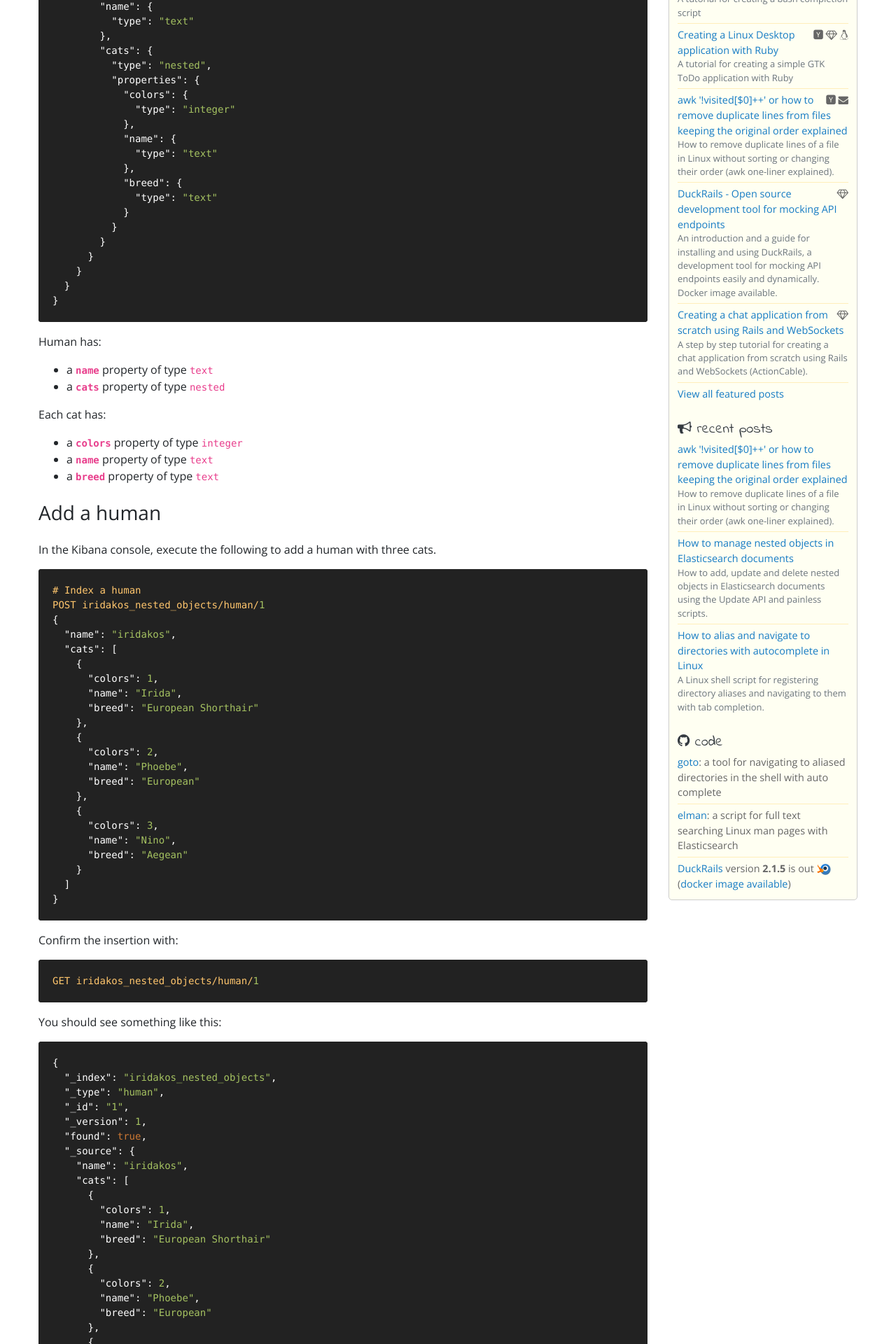
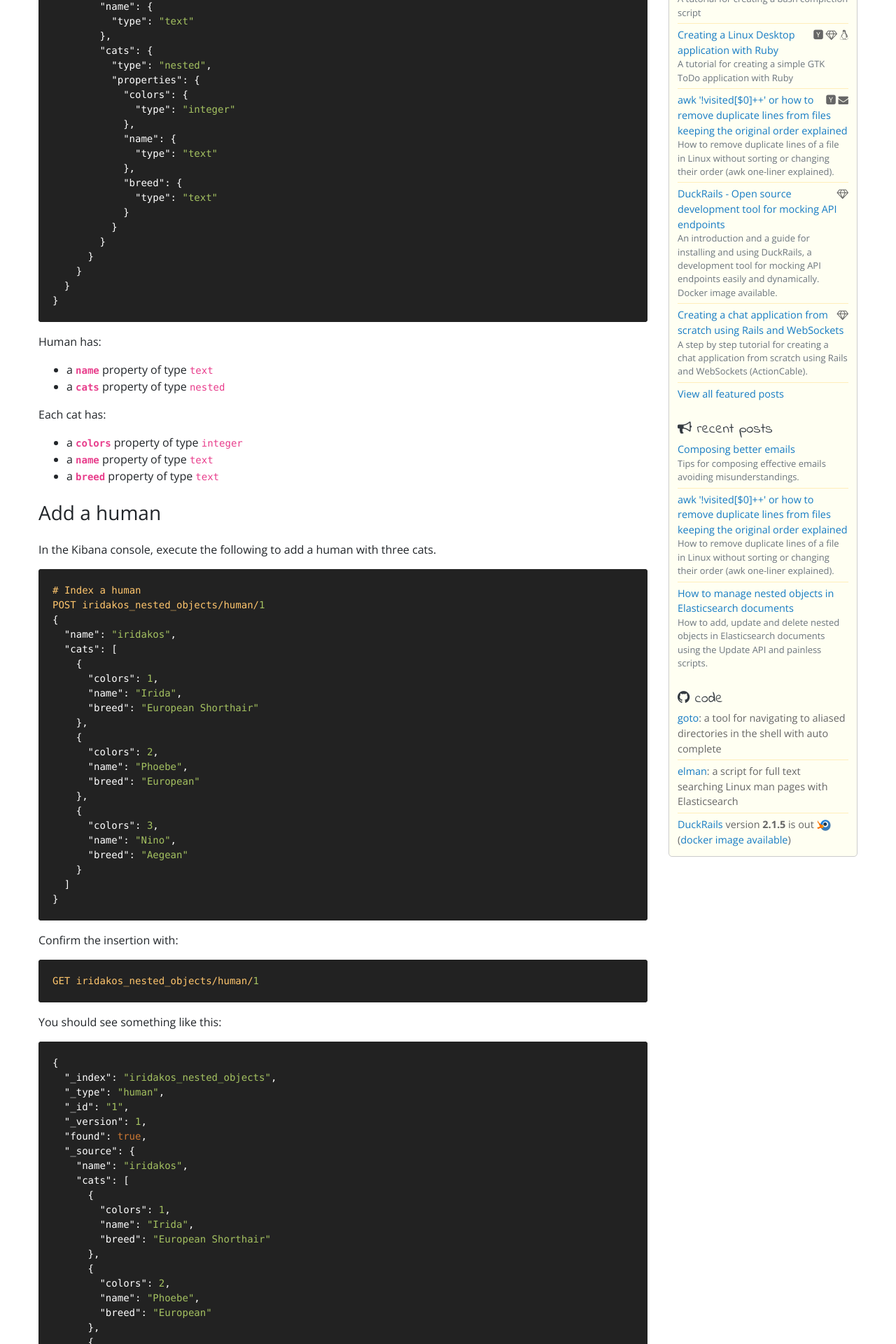
Before and after one commit to iridakos/iridakos.github.io, a Jekyll site: the page built from _posts/2019-05-02-add-update-delete-elasticsearch-nested-objects.markdown, in a window 1280 px wide. Shown: the part 1044-2964 px from the top of the page at 70% size. Built offline with Jekyll 4.4.1, drawn with Linux system fonts in a browser that asks for light colours; nearby versions of some CDN libraries; comment, search, counter and statistics services are not loaded; some of the changed lines change nothing that is shown.

Commit message:
Better emails

````diff
--- a/_posts/2019-05-02-add-update-delete-elasticsearch-nested-objects.markdown
+++ b/_posts/2019-05-02-add-update-delete-elasticsearch-nested-objects.markdown
@@ -441,7 +441,7 @@
 }
 ```
 
-### Useful links
+## Useful links
 
 - [Elasticsearch reference - Mapping - Field datatypes - Nested datatype](https://www.elastic.co/guide/en/elasticsearch/reference/current/nested.html)
 - [Elasticsearch reference - Document APIs - Update API](https://www.elastic.co/guide/en/elasticsearch/reference/current/docs-update.html)
--- /dev/null
+++ b/_posts/2019-6-26-composing-better-emails.markdown
@@ -0,0 +1,234 @@
+---
+layout: default
+title:  "Composing better emails"
+description: "Tips for composing effective emails avoiding misunderstandings."
+preview: "Tips for composing effective emails avoiding misunderstandings."
+date: 2019-06-26 16:30:00 +0300
+image: "https://iridakos.com/assets/images/posts/better-emails/post.png"
+category: "how-to"
+identifier: "composing-better-emails"
+outline: true
+tags:
+  - email
+  - communication
+  - productivity
+popular: 0
+featured:
+  state: false
+---
+
+**Email communication** is not my favorite but since I can't avoid it, I am trying to compose messages in a way that I think it makes it easier for both me and the recipient:
+- to **quickly address what is being communicated**
+- **avoid misunderstandings**
+- **save time**
+
+Here are some tips. They don't apply to all type of messages, I provide `before` and `after` examples to better describe each case.
+
+## Emphasize text with bold/underlined font
+
+**Emphasizing** the appropriate parts of a message, especially when it's a long one, you help readers **quickly get an idea** of what the email is about and easily **locate the important stuff** after going back to it at some point in the future.
+
+### Examples
+
+#### Before
+
+<div class="border p-2 no-overflow">
+<pre>Hello all,
+
+I noticed that there are many logs for blabla the last few days and I don't think that it is normal. I believe the problem is the updated version of gem blabla.
+
+I have opened an issue describing the case in Jira (&#35;455) in the current version.
+Feel free to change its priority in case blabla.
+
+Thanks,
+Lazarus
+</pre>
+</div>
+
+#### After
+
+<div class="border p-2 no-overflow">
+<pre>Hello all,
+
+I noticed that there are <b>many logs for blabla the last few days</b> and I don't think that it is normal. I believe the problem is the updated version of gem blabla.
+
+I have opened <b>a Redmine issue (&#35;455)</b> describing the case in the current version.
+Feel free to change its priority in case blabla.
+
+Thanks,
+Lazarus
+</pre>
+</div>
+
+## Use specific dates instead of `yesterday`, `tomorrow` etc
+
+The moment you send an email is not the moment that it will be read by its recipients. **Avoid using only temporal adverbs/nouns** like `yesterday`, `today`, `tomorrow`, `two hours ago` etc but **include also the specific dates/times** otherwise they might be misunderstood or require from recipients to check the email's sent date/time to calculate the actual time.
+
+### Examples
+
+#### Before
+
+<div class="p-2 border no-overflow">
+<pre>Dear QA,
+
+Yesterday we released a fix for the bug 455 on staging and we plan to release it next Monday if you give us the green light by tomorrow end of day.
+
+Thanks,
+Lazarus</pre>
+</div>
+
+#### After
+
+<div class="p-2 border no-overflow">
+<pre>Dear QA,
+
+<b>Yesterday</b>, June 25th, 2019 we released a fix for the <b>bug &#35;455 on staging</b> and we plan to release it on <b>production next Monday (July 1st, 2019)</b> if you give us the <b>green light by tomorrow (June 27th, 2019)</b> end of day.
+
+Thanks,
+Lazarus</pre>
+</div>
+
+## Use links for references
+
+Use bookmarkable links when you refer to something that would eventually require from the recipient to search for in another platform.
+
+This has two benefits:
+- Save time
+- Eliminate ambiguous references
+
+### Examples
+
+#### Before
+
+<div class="p-2 border no-overflow">
+<pre>Dear Phoebe,
+
+I didn't understand the process described on the issue about the logging bug. Irida's comment was not very clear either. Can you please help me?
+
+Thanks,
+Lazarus</pre>
+</div>
+
+#### After
+
+<div class="p-2 border no-overflow">
+<pre>Dear Phoebe,
+
+I didn't understand the process described on the issue about the logging bug (<a href="#redmine453">Redmine #453</a>). <a href="#redmine453-comment">This comment from Irida</a> was not very clear either. Can you please help me?
+
+Thanks,
+Lazarus</pre>
+</div>
+
+## Structure long messages
+
+Long messages are in general not very effective and parts of them are prone to be ignored.
+
+When I have to compose such a message I try to **categorize the text in contextual sections** and then structure them **using headers and paragraphs** allowing readers to navigate to them at a glance.
+
+### Examples
+
+#### Before
+
+<div class="p-2 border no-overflow">
+  <pre>Dear team,
+
+Last week we had a problem with the logs in the production environment. I am talking about the Redmine issue &#35;453. We noticed a huge increase in the log messages blabla leading to delayed responses because blah blah blah. At some point the server run out of disk and everything fell apart blah blah blah. Administrators backed up the logs and removed them from the server to blah blah blah. We started investigating what is going on immediately and after two days we managed to reproduce the error in the staging environment as well. The problem was the usage of an external library that had a bug which blah blah blah. We removed the library and the bug was no longer reproducable in the staging environment. The buggy library was blah blah blah. We released the fix yesterday and everything seems to be back to normal. We also added some scripts that will notify us immediately if such conditions start to emerge.
+
+Thank you for your time,
+Lazarus</pre>
+</div>
+
+#### After
+
+<div class="p-2 border no-overflow">
+  <pre>Dear team,
+
+<strong><u>Background</u></strong>
+Last week we had a problem with the logs in the production environment. We noticed a huge increase in the log messages blabla.
+
+<strong><u>Consequences</u></strong>
+The increase led to delayed responses because blah blah blah. At some point the server run out of disk and everything fell apart blah blah blah.
+
+<strong><u>Cause of the problem</u></strong>
+We started investigating what is going on immediately and after two days we managed to reproduce the error in the staging environment as well.
+The problem was the usage of an external library that had a bug which blah blah blah. The buggy library was blah blah blah.
+
+<strong><u>Actions taken</u></strong>
+
+1. Administrators <strong>backed up the logs</strong> and removed them from the server to blah blah blah.
+2. We <strong>removed the library</strong> and the bug was no longer reproducible in the staging environment.
+3. We <strong>released the fix</strong> yesterday, June 26th, 2019.
+4. We also <strong>added some scripts that will notify us on time</strong> if such conditions start to emerge.
+
+<strong><u>Current status</u></strong>
+<strong>The server is up and running, everything seems to be back to normal.</strong>
+
+<strong><u>More info</u></strong>
+<a href="#redmine453">Related Redmine issue &#35;453</a>
+<a href="#external-library">External library - Official bug report</a>
+
+Thank you for your time,
+Lazarus</pre>
+</div>
+
+## Be specific on what you request from whom
+
+I have seen many many many emails for which:
+- the sender wanted **something** by **someone**
+- the recipients
+  - didn't think they were the ones to provide it
+  - understood something else than what the sender asked for
+
+I try to be very specific and provide details (when possible) on what I need and when there's more than one recipients I refer to each one explicitly using `@`.
+
+### Examples
+
+#### Before
+
+<div class="p-2 border no-overflow">
+<pre>Dear all,
+
+I have pushed a commit that possibly fixes the bug with the logging in staging. I won't be here tomorrow so can you review and release if ok?
+
+Bye.
+</pre>
+</div>
+
+#### After
+
+<div class="p-2 border no-overflow mb-4">
+<pre>Hey,
+
+I have pushed a <strong><a href="#git-commit-reference">commit</a> that possibly fixes the bug <a href="redmine453">(Redmine #453)</a></strong> with the logging in staging.
+
+Since <strong>I won't be here tomorrow, June 27th</strong>, can you please:
+
+<strong><u>@captain:</u></strong> <strong>review</strong> the <a href="#git-commit-reference">commit</a>
+<strong><u>@qa:</u></strong> <strong>run the suite</strong> to validate the fix
+<strong><u>@devs:</u></strong> proceed with the <strong>production release on June 28th</strong> given the green light by the QA team?
+
+Sorry for the inconvenience,
+Lazarus
+</pre>
+</div>
+
+Thank you,
+
+Lazarus
+
+## Post Scriptum
+
+Find attached a photo of my cats.
+
+![Meow have your attention please?](/assets/images/posts/better-emails/irida-phoebe.png)
+
+<div class="alert alert-light">
+  <div class="alert-heading"><i class="fa fa-comments"></i> Comments and feedback</div>
+
+  For feedback, comments, typos etc. please use this <a class="alert-link" href="https://github.com/iridakos/iridakos-posts/issues/4">issue</a>.
+
+  <hr>
+
+  <strong>Thanks for visiting!</strong>
+</div>
--- a/_sass/_iridakos.scss
+++ b/_sass/_iridakos.scss
@@ -37,6 +37,12 @@
 .alert-heading {
   font-size: 120%;
   margin-bottom: 5px;
+}
+
+.no-overflow {
+  pre {
+    white-space: pre-wrap;
+  }
 }
 
 .page-title-container {
--- a/assets/javascripts/docout.js
+++ b/assets/javascripts/docout.js
@@ -88,6 +88,7 @@
 			elements = self.$content.find( settings.elements.join( "," ) ),
 			$result = settings.gntRootWrap( settings.rootClass ),
 			previousIndex = -1, currentIndex, $element, $previousElement,
+      foo = {},
 			$parent = $result;
 
 			var result = $.each( elements, function( index, element ) {
@@ -101,8 +102,7 @@
 
 					// sibling: nothing to do here
 				} else if ( currentIndex > previousIndex ) {
-
-					// child: append ul and set to parent
+          // child: append ul and set to parent
 					var ul = settings.gntChildWrap( settings.childClass, currentIndex );
 					$previousElement.append( ul );
 					$parent = ul;
@@ -112,7 +112,7 @@
 					if ( $parent.parents( "ul" ).length > 0 ) {
 
 						var parentIndex = $parent.parents( "ul" ).length - currentIndex;
-						$parent = $parent.parents().eq( parentIndex );
+						$parent = $parent.parents("ul").eq( parentIndex );
 					}
 				}
 
````
Also changed, not shown: assets/images/posts/better-emails/irida-phoebe.png (added), assets/images/posts/better-emails/post.png (added).
